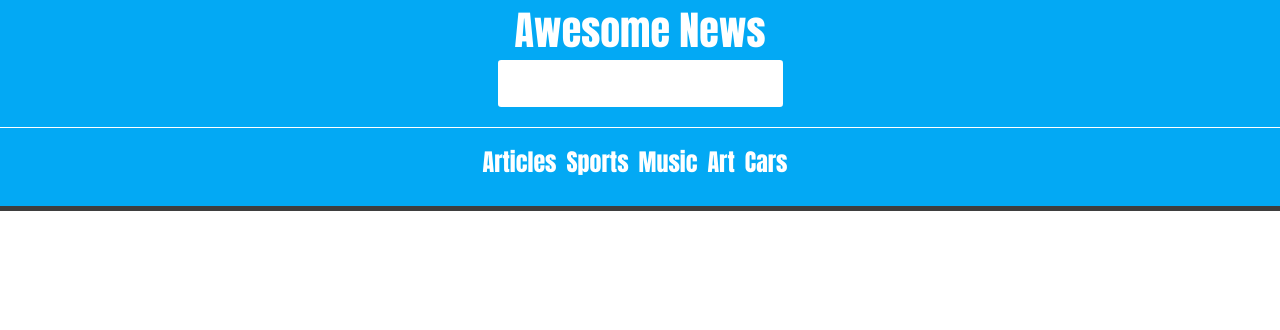
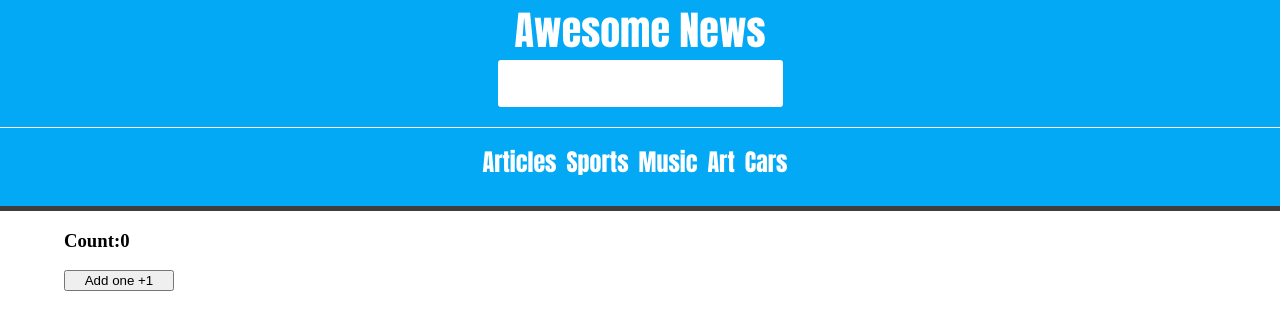
Before and after one commit to ferlobo1985/UDMY-REACT19-Basics-v2, a React (Vite) app: page / in a window 1280 px wide. Shown: the top 330 px of the page. Built offline with nearby package versions, Linux system fonts and the light colour scheme.

Commit message:
11-Component state
11-Component state

```diff
--- /dev/null
+++ b/src/components/playground/state.jsx
@@ -0,0 +1,18 @@
+import { useState } from "react";
+
+const StatePlayground = () => {
+    let [count,setCount] = useState(0);
+
+    // const addOne = () => {
+    //     setCount(count+1)
+    // }
+
+    return(
+        <>
+            <h3>Count:{count}</h3>
+            <button onClick={()=> setCount(count+1)}>Add one +1</button>
+        </>
+    )
+}
+
+export default StatePlayground;
--- a/src/main.jsx
+++ b/src/main.jsx
@@ -1,10 +1,14 @@
 import { createRoot } from 'react-dom/client'
 import Header from './components/header/header'
+import StatePlayground from './components/playground/state'
 import './styles/styles.css'
 
 const App = () => (
     <>
         <Header/>
+        <div className='container'>
+            <StatePlayground/>
+        </div>
     </>
 )
 
```
